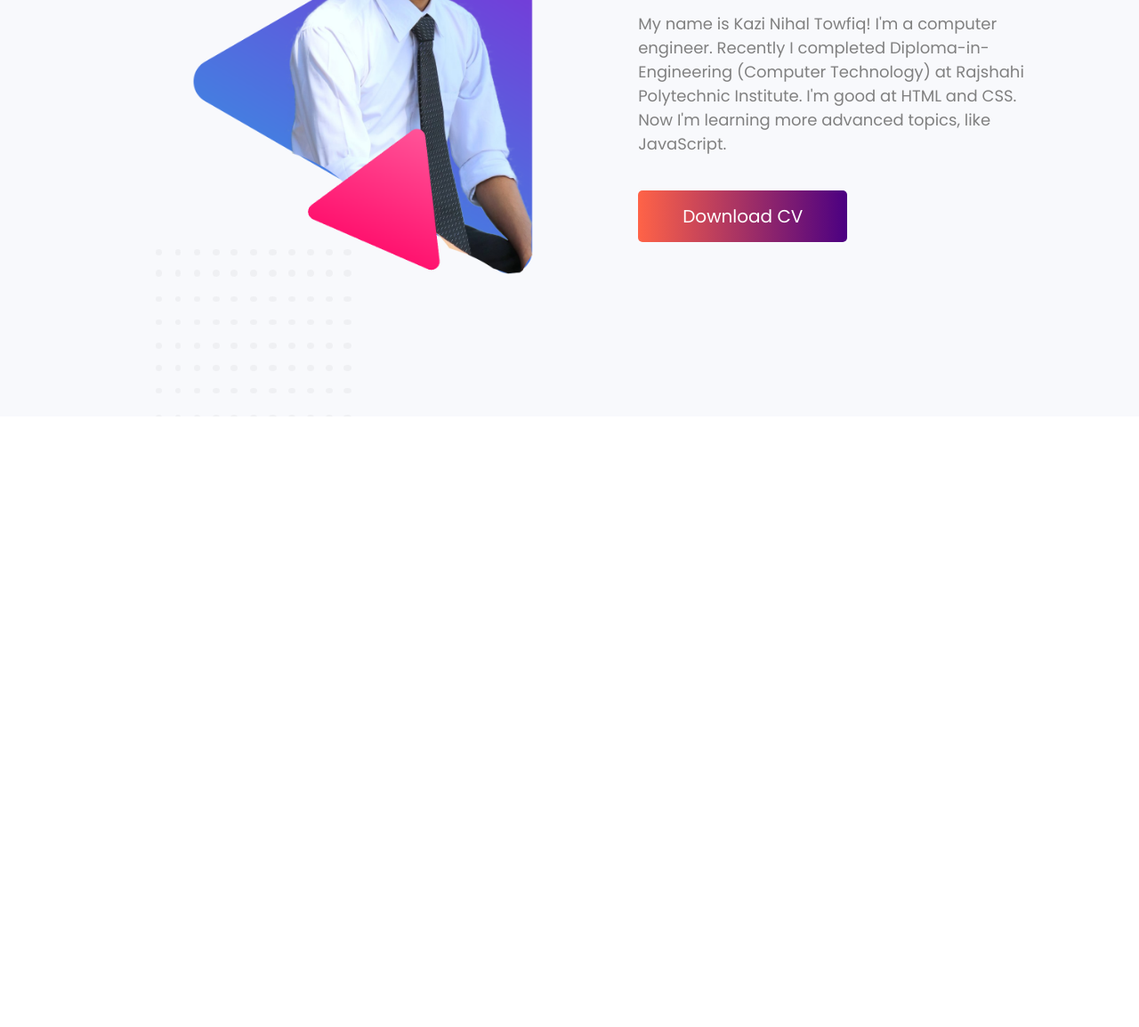
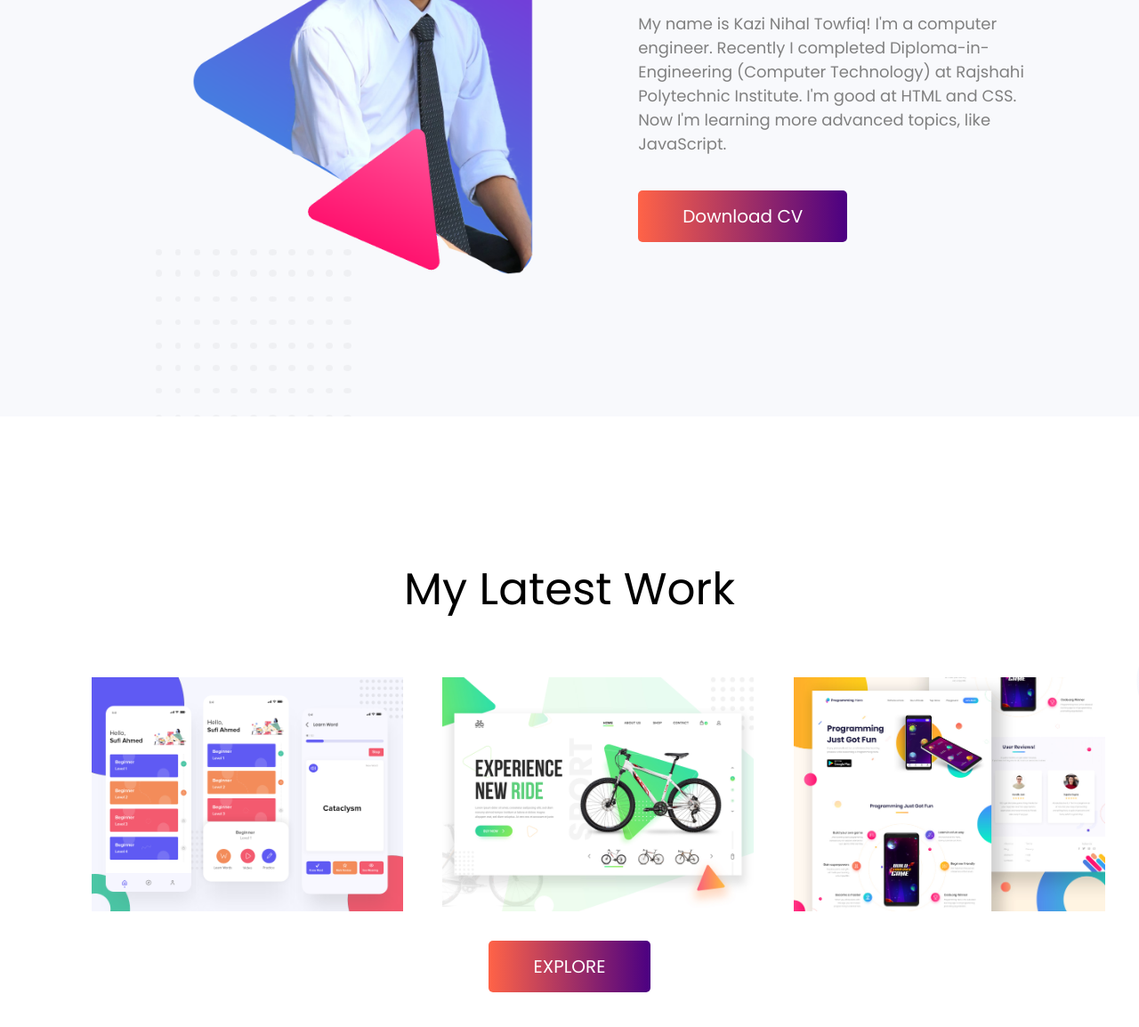
Before and after one commit to nihaltowfiq/personal-website, a plain HTML site: page index.html in a window 1280 px wide. Shown: the part 1032-2186 px from the top of the page at 89% size. Before the commit the page ends 1500 px from the top, so only its background shows below. Drawn offline with Linux system fonts and the light colour scheme.

Commit message:
work area added

```diff
--- a/index.html
+++ b/index.html
@@ -32,5 +32,17 @@
             <a class="link-button" target="_blank" href="https://shorturl.at/FKM16">Download CV</a>
         </div>
     </section>
+
+    <section class="work-area">
+        <h1>My Latest Work</h1>
+        <div class="image-wrapper">
+            <img src="images/work-1.png" alt="">
+            <img src="images/work-2.jpg" alt="">
+            <img src="images/work-3.jpg" alt="">
+        </div>
+        <div class="explore-work">
+            <a class="link-button" target="_blank" href="https://github.com/nihaltowfiq">EXPLORE</a>
+        </div>
+    </section>
 </body>
 </html>
--- a/style.css
+++ b/style.css
@@ -57,3 +57,25 @@ h1{
 .biography{
     padding: 170px 0px 0px 90px;
 }
+.work-area h1{
+    text-align: center;
+    display: block;
+}
+.image-wrapper{
+    float: left;
+    margin-left: 6.5%;
+    margin-bottom: 20px;
+}
+.image-wrapper img{
+    width: 350px;
+    padding: 20px;
+}
+.work-area{
+    padding-top: 115px;
+    height: 600px;
+    background-image: url(images/latest-work-bg.png);
+    background-repeat: no-repeat;
+}
+.explore-work{
+    text-align: center;
+}
```
